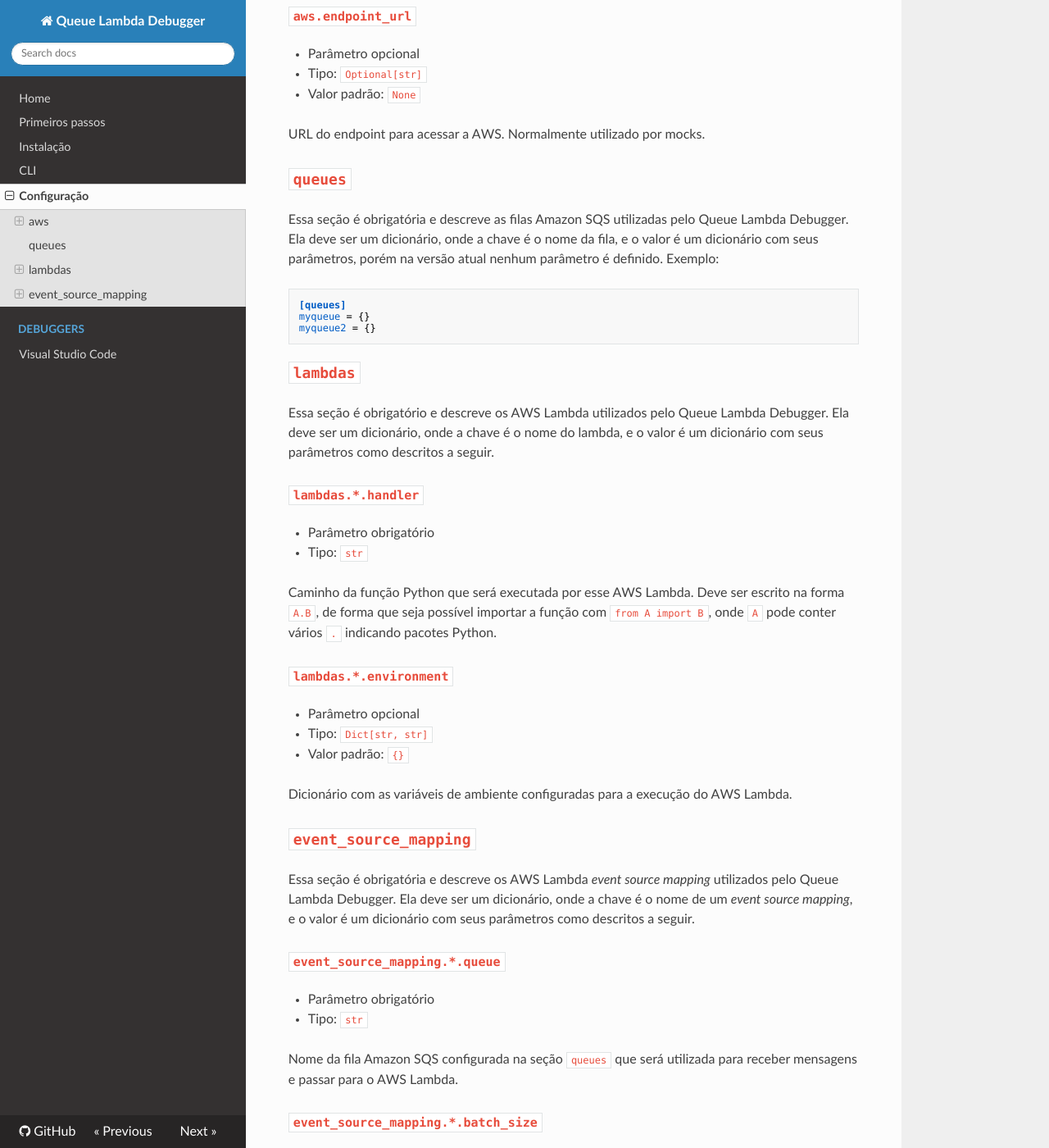
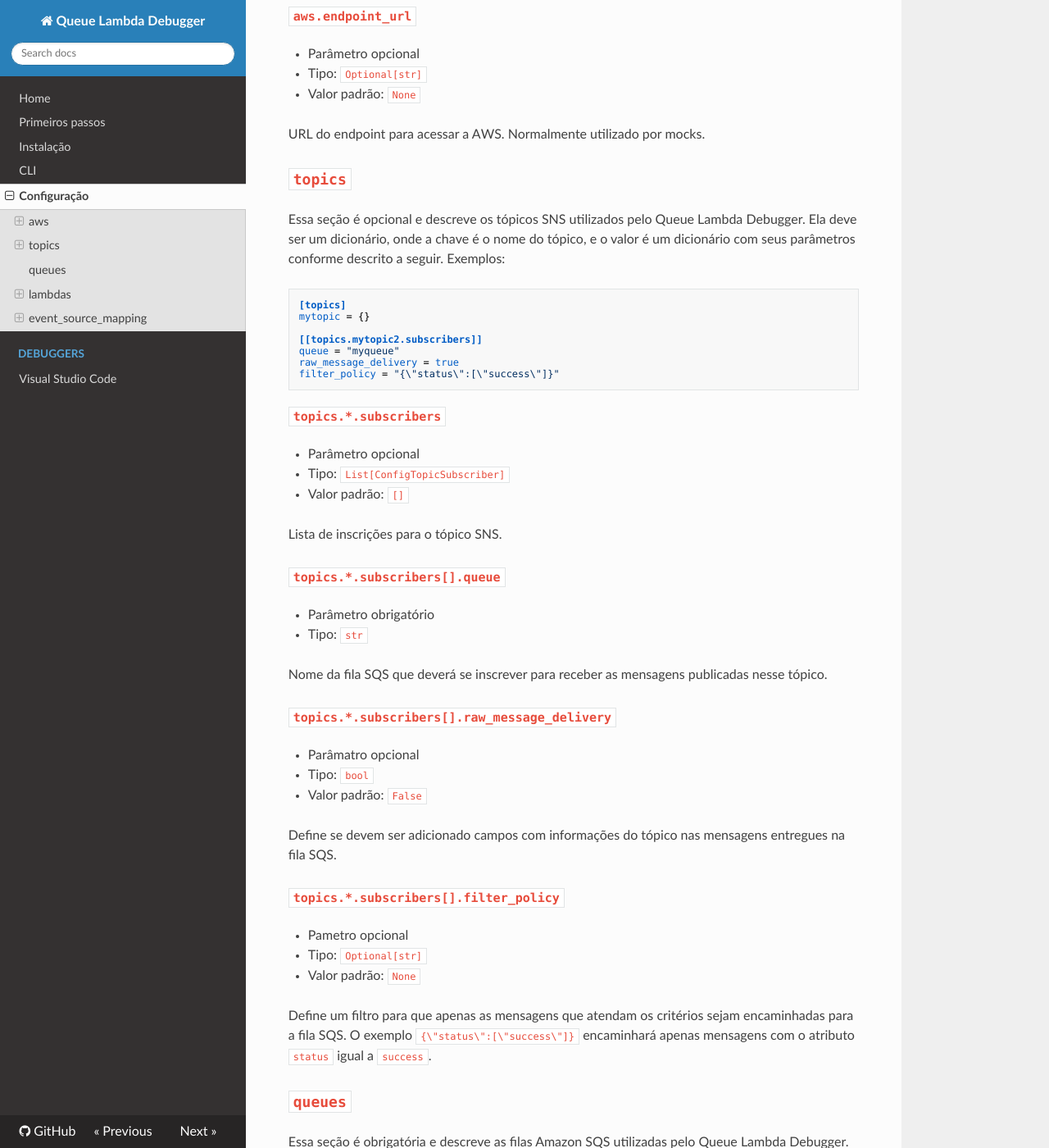
Before and after one commit to eduardoklosowski/qldebugger, an MkDocs documentation site: the page built from docs/config.md, in a window 1280 px wide and 1400 px high, scrolled down 1436 px. Shown: the whole window at 82% size. Built offline with MkDocs 1.6.1, drawn with Linux system fonts in a browser that asks for light colours; nearby versions of some CDN libraries.

Commit message:
Add SNS topic in settings

````diff
--- a/docs/config.md
+++ b/docs/config.md
@@ -55,6 +55,51 @@ Nome da região da AWS que deve ser utilizada.
 - Valor padrão: `None`
 
 URL do endpoint para acessar a AWS. Normalmente utilizado por mocks.
+
+## `topics`
+
+Essa seção é opcional e descreve os tópicos SNS utilizados pelo Queue Lambda Debugger. Ela deve ser um dicionário, onde a chave é o nome do tópico, e o valor é um dicionário com seus parâmetros conforme descrito a seguir. Exemplos:
+
+```toml
+[topics]
+mytopic = {}
+
+[[topics.mytopic2.subscribers]]
+queue = "myqueue"
+raw_message_delivery = true
+filter_policy = "{\"status\":[\"success\"]}"
+```
+
+### `topics.*.subscribers`
+
+- Parâmetro opcional
+- Tipo: `List[ConfigTopicSubscriber]`
+- Valor padrão: `[]`
+
+Lista de inscrições para o tópico SNS.
+
+### `topics.*.subscribers[].queue`
+
+- Parâmetro obrigatório
+- Tipo: `str`
+
+Nome da fila SQS que deverá se inscrever para receber as mensagens publicadas nesse tópico.
+
+### `topics.*.subscribers[].raw_message_delivery`
+
+- Parâmatro opcional
+- Tipo: `bool`
+- Valor padrão: `False`
+
+Define se devem ser adicionado campos com informações do tópico nas mensagens entregues na fila SQS.
+
+### `topics.*.subscribers[].filter_policy`
+
+- Pametro opcional
+- Tipo: `Optional[str]`
+- Valor padrão: `None`
+
+Define um filtro para que apenas as mensagens que atendam os critérios sejam encaminhadas para a fila SQS. O exemplo `{\"status\":[\"success\"]}` encaminhará apenas mensagens com o atributo `status` igual a `success`.
 
 ## `queues`
 
````
Also changed, not shown: 2 other files.
